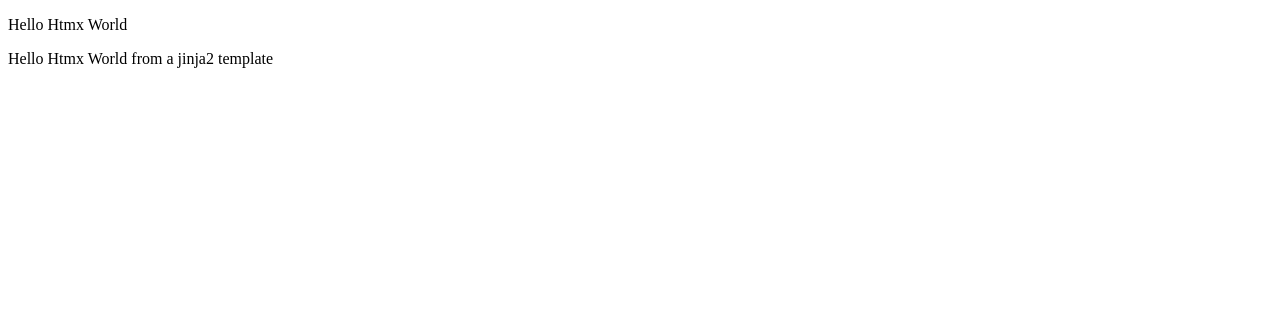
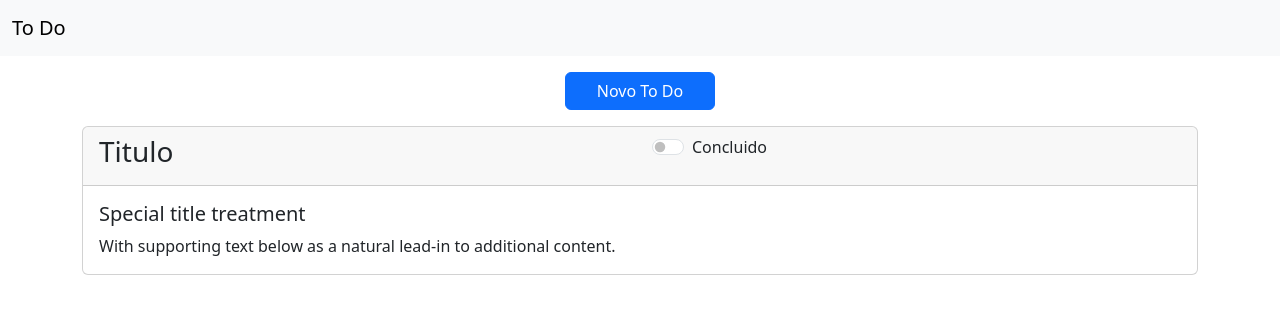
Before and after one commit to diogoamatos/todo-fastapi-htmx, a FastAPI app: page / in a window 1280 px wide. Shown: the top 314 px of the page. Run offline with FastAPI, Linux system fonts and the light colour scheme; some libraries are stand-ins or nearby versions.

Commit message:
bootstrap cdn e comecando templates

```diff
--- /dev/null
+++ b/app/templates/actions.html
@@ -0,0 +1,7 @@
+<div class="container overflow-hidden text-center">
+	<div class="row gy-5">
+		<div class="col p-3">
+			<button class="btn btn-primary" type="button" style="min-width: 150px;">Novo To Do</button>
+		</div>
+	</div>
+</div>
--- a/app/templates/base.html
+++ b/app/templates/base.html
@@ -5,21 +5,25 @@
 		<meta charset="UTF-8">
 		<meta name="viewport" content="width=device-width, initial-scale=1">
 	<!-- 	<link href="css/style.css" rel="stylesheet"> -->
-		<script src="https://unpkg.com/htmx.org@1.3.3" integrity="sha384-QrlPmoLqMVfnV4lzjmvamY0Sv/Am8ca1W7veO++Sp6PiIGixqkD+0xZ955Nc03qO" crossorigin="anonymous"></script>
 
 		{% block style %}
+		<link href="https://cdn.jsdelivr.net/npm/bootstrap@5.3.2/dist/css/bootstrap.min.css" rel="stylesheet" integrity="sha384-T3c6CoIi6uLrA9TneNEoa7RxnatzjcDSCmG1MXxSR1GAsXEV/Dwwykc2MPK8M2HN" crossorigin="anonymous">
 		{% endblock %}
+
 	</head>
 	<body>
 
 	{% block header %}
+		{% include "navbar.html" %}
 	{% endblock %}
+
 	<div>
-		<p>Hello Htmx World</p>
 		{% block content %}
 		{% endblock %}
 	</div>
 	{% block javascript %}
+		<script src="https://unpkg.com/htmx.org@1.3.3" integrity="sha384-QrlPmoLqMVfnV4lzjmvamY0Sv/Am8ca1W7veO++Sp6PiIGixqkD+0xZ955Nc03qO" crossorigin="anonymous"></script>
+		<script src="https://cdn.jsdelivr.net/npm/bootstrap@5.3.2/dist/js/bootstrap.bundle.min.js" integrity="sha384-C6RzsynM9kWDrMNeT87bh95OGNyZPhcTNXj1NW7RuBCsyN/o0jlpcV8Qyq46cDfL" crossorigin="anonymous"></script>
 	{% endblock %}
 	</body>
 </html>
--- a/app/templates/index.html
+++ b/app/templates/index.html
@@ -1,5 +1,8 @@
 {% extends "base.html" %}
 
 {% block content %}
-<p>Hello Htmx World from a jinja2 template</p>
+{% include "actions.html" %}
+{% include "todo.html" %}
+
+
 {% endblock %}
--- /dev/null
+++ b/app/templates/navbar.html
@@ -0,0 +1,40 @@
+<nav class="navbar navbar-expand-lg bg-body-tertiary">
+	<div class="container-fluid">
+		<a class="navbar-brand" href="#">To Do</a>
+		<!-- <button class="navbar-toggler" type="button" data-bs-toggle="collapse" data-bs-target="#navbarSupportedContent"
+			aria-controls="navbarSupportedContent" aria-expanded="false" aria-label="Toggle navigation">
+			<span class="navbar-toggler-icon"></span>
+		</button> -->
+		<!-- <div class="collapse navbar-collapse" id="navbarSupportedContent">
+			<ul class="navbar-nav me-auto mb-2 mb-lg-0">
+				<li class="nav-item">
+					<a class="nav-link active" aria-current="page" href="#">Home</a>
+				</li>
+				<li class="nav-item">
+					<a class="nav-link" href="#">Link</a>
+				</li>
+				<li class="nav-item dropdown">
+					<a class="nav-link dropdown-toggle" href="#" role="button" data-bs-toggle="dropdown"
+						aria-expanded="false">
+						Dropdown
+					</a>
+					<ul class="dropdown-menu">
+						<li><a class="dropdown-item" href="#">Action</a></li>
+						<li><a class="dropdown-item" href="#">Another action</a></li>
+						<li>
+							<hr class="dropdown-divider">
+						</li>
+						<li><a class="dropdown-item" href="#">Something else here</a></li>
+					</ul>
+				</li>
+				<li class="nav-item">
+					<a class="nav-link disabled" aria-disabled="true">Disabled</a>
+				</li>
+			</ul>
+			<form class="d-flex" role="search">
+				<input class="form-control me-2" type="search" placeholder="Search" aria-label="Search">
+				<button class="btn btn-outline-success" type="submit">Search</button>
+			</form>
+		</div> -->
+	</div>
+</nav>
--- /dev/null
+++ b/app/templates/todo.html
@@ -0,0 +1,22 @@
+<div class="container">
+	<div class="card">
+		<div class="card-header">
+			<div class="row">
+				<div class="col">
+					<h3>Titulo</h3>
+				</div>
+				<div class="col text-right">
+					<div class="form-check form-switch text-right">
+						<input class="form-check-input" type="checkbox" role="switch" id="flexSwitchCheckDefault">
+						<label class="form-check-label" for="flexSwitchCheckDefault">Concluido</label>
+					</div>
+				</div>
+			</div>
+		</div>
+		<div class="card-body">
+			<h5 class="card-title">Special title treatment</h5>
+			<p class="card-text">With supporting text below as a natural lead-in to additional content.</p>
+		</div>
+	</div>
+
+</div>
```
